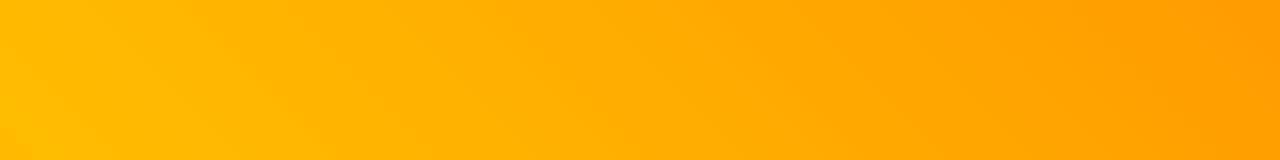
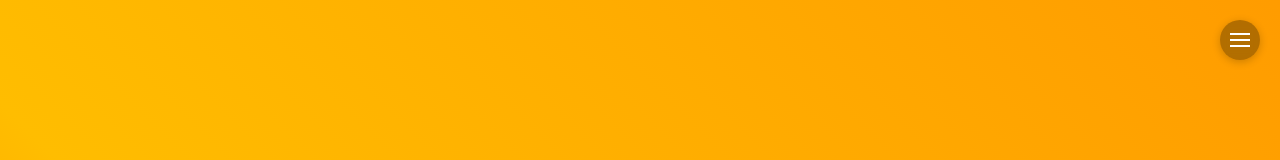
Before and after one commit to byPantera/byc.app, a Next.js app: page /about in a window 1280 px wide. Shown: the top 160 px of the page. Built offline with nearby package versions, Linux system fonts and the light colour scheme.

Commit message:
Add mobile menu button and improve mobile navigation

```diff
--- a/src/app/about/page.tsx
+++ b/src/app/about/page.tsx
@@ -373,6 +373,7 @@ export default function About() {
         className={`menu-button ${menuOpen ? 'open' : ''}`}
         onClick={handleMenuButtonClick}
         aria-label="Toggle menu"
+        style={{ display: menuOpen ? 'none' : 'flex' }}
       >
         <span></span>
         <span></span>
--- a/src/app/features/page.tsx
+++ b/src/app/features/page.tsx
@@ -493,6 +493,7 @@ export default function Features() {
         className={`menu-button ${menuOpen ? 'open' : ''}`}
         onClick={handleMenuButtonClick}
         aria-label="Toggle menu"
+        style={{ display: menuOpen ? 'none' : 'flex' }}
       >
         <span></span>
         <span></span>
--- a/src/app/page.tsx
+++ b/src/app/page.tsx
@@ -458,7 +458,7 @@ export default function Home() {
             WebkitBackdropFilter: 'blur(8px)'
           }}>
             <div style={{ textAlign: 'center', padding: '16px' }}>
-              <p style={{ color: 'white', fontSize: '24px', fontWeight: 500 }}>Thank you for subscribing!</p>
+              <p style={{ color: 'white', fontSize: '24px', fontWeight: 500, fontFamily: "'VT323', monospace", letterSpacing: '1px' }}>Thank you for subscribing!</p>
             </div>
           </div>
         )}
```
